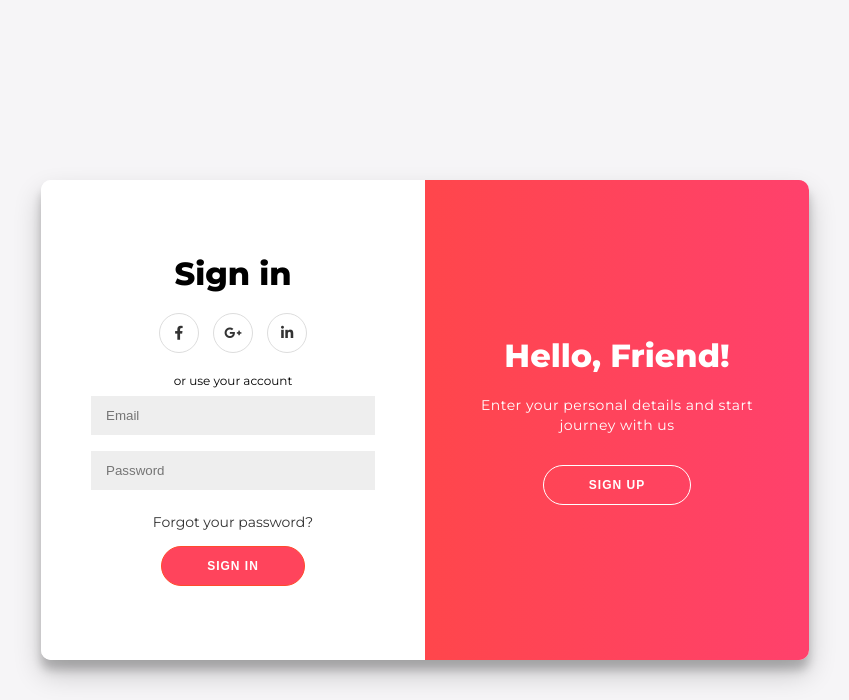
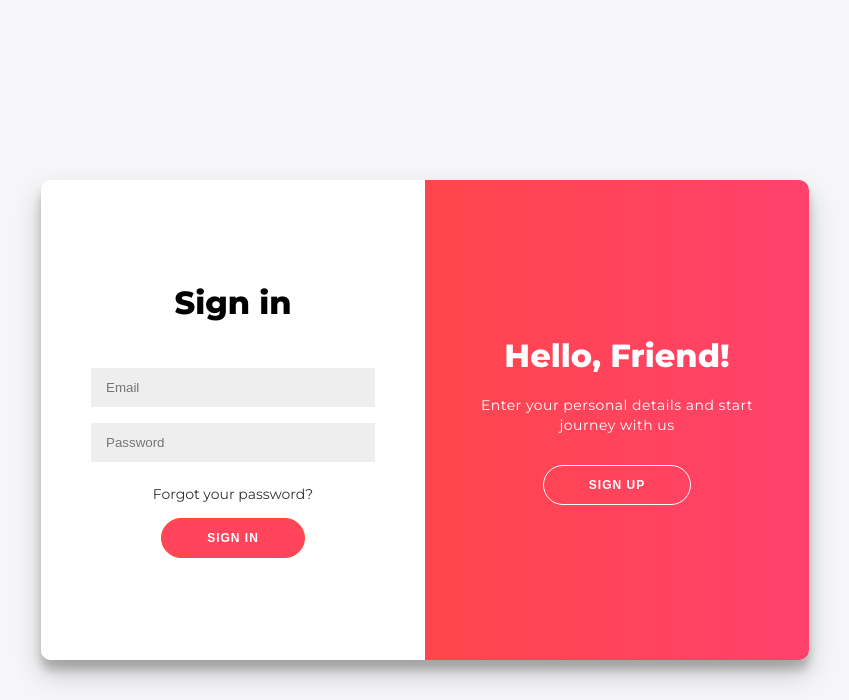
Before and after one commit to jainam2385/Searching-news-from-Old-Newspaper-using-NLP, a Django app: page /loginSignup in a window 1280 px wide. Shown: the top 700 px of the page, without its empty margins (215-1064 px from the left). Run offline with Django 4.2, Linux system fonts and the light colour scheme; some libraries are stand-ins or nearby versions.

Commit message:
requirements updated

```diff
--- a/Searchingzilla/templates/LoginSignup.html
+++ b/Searchingzilla/templates/LoginSignup.html
@@ -26,12 +26,14 @@
                 {% csrf_token %}
 
                 <h1>Create Account</h1>
-                <div class="social-container">
+                <br><br>
+
+                <!-- <div class="social-container">
                     <a href="#" class="social"><i class="fab fa-facebook-f"></i></a>
                     <a href="#" class="social"><i class="fab fa-google-plus-g"></i></a>
                     <a href="#" class="social"><i class="fab fa-linkedin-in"></i></a>
                 </div>
-                <span>or use your email for registration</span>
+                <span>or use your email for registration</span> -->
                 <input name="name" type="text" placeholder="Name" required />
                 <input name="email" type="email" placeholder="Email" required />
                 <input name="password" type="password" placeholder="Password" required />
@@ -44,12 +46,13 @@
                 {% csrf_token %}
 
                 <h1>Sign in</h1>
-                <div class="social-container">
+                <br><br>
+                <!-- <div class="social-container">
                     <a href="#" class="social"><i class="fab fa-facebook-f"></i></a>
                     <a href="#" class="social"><i class="fab fa-google-plus-g"></i></a>
                     <a href="#" class="social"><i class="fab fa-linkedin-in"></i></a>
                 </div>
-                <span>or use your account</span>
+                <span>or use your account</span> -->
                 <input name="email" type="email" placeholder="Email" required />
                 <input name="password" type="password" placeholder="Password" required />
                 <a href="#">Forgot your password?</a>
--- a/requirements.txt
+++ b/requirements.txt
@@ -6,6 +6,8 @@ Django==4.0
 django-environ==0.8.1
 joblib==1.1.0
 nltk==3.6.5
+numpy==1.21.5
+opencv-python==4.5.4.60
 Pillow==8.4.0
 pycodestyle==2.8.0
 pytesseract==0.3.8
```
